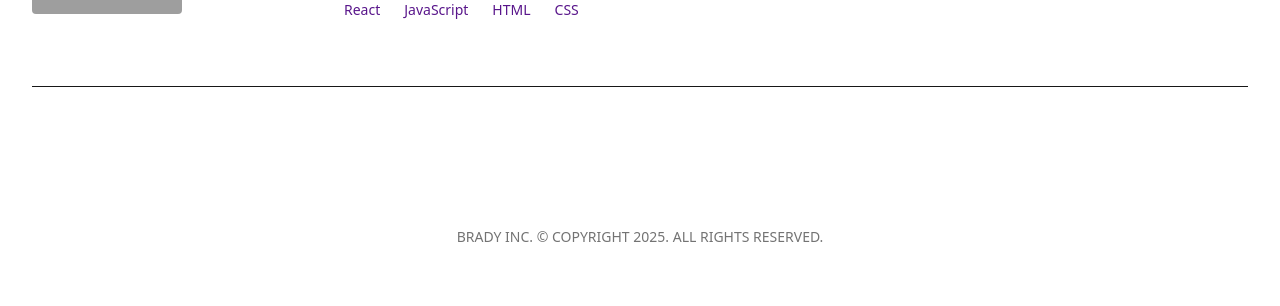
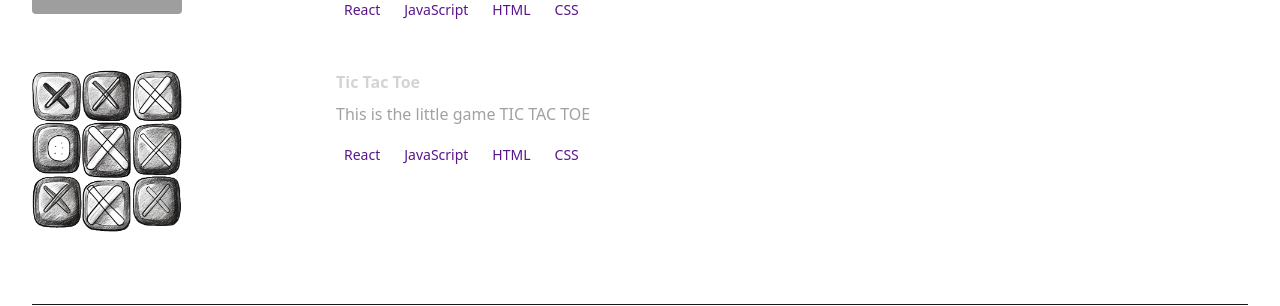
Before and after one commit to BradyYang-tw/brady_portfolio, a React (Vite) app in the folder brady_portfolio/: page / in a window 1280 px wide. Shown: the part 2975-3281 px from the top of the page. Before the commit the page ends 3222 px from the top, so only its background shows below. Built offline with nearby package versions, Linux system fonts and the light colour scheme; grey boxes are pictures that could not be loaded; a web font is replaced by a local one.

Commit message:
add new project

```diff
--- a/brady_portfolio/src/components/Projects.jsx
+++ b/brady_portfolio/src/components/Projects.jsx
@@ -1,4 +1,5 @@
 import brady_movie from "../assets/brady_movie.png";
+import tic_tac_toe from "../assets/game-logo.png"
 const Projects = () => {
   const projects = [
     {
@@ -8,6 +9,13 @@ const Projects = () => {
       description:
         "This is movie search website, using React and the Movie Database API. It allows users to search for movies and view their details.",
       technologies: ["React", "JavaScript", "HTML", "CSS"],
+    },
+    {
+      image: tic_tac_toe,
+      title: "Tic Tac Toe ",
+      url: "https://bradyyang-tw.github.io/tic-tac-toe/",
+      description:" This is the little game TIC TAC TOE",
+        technologies: ["React", "JavaScript", "HTML", "CSS"],
     },
   ];
   return (
```
Also changed, not shown: brady_portfolio/src/assets/game-logo.png (added).
